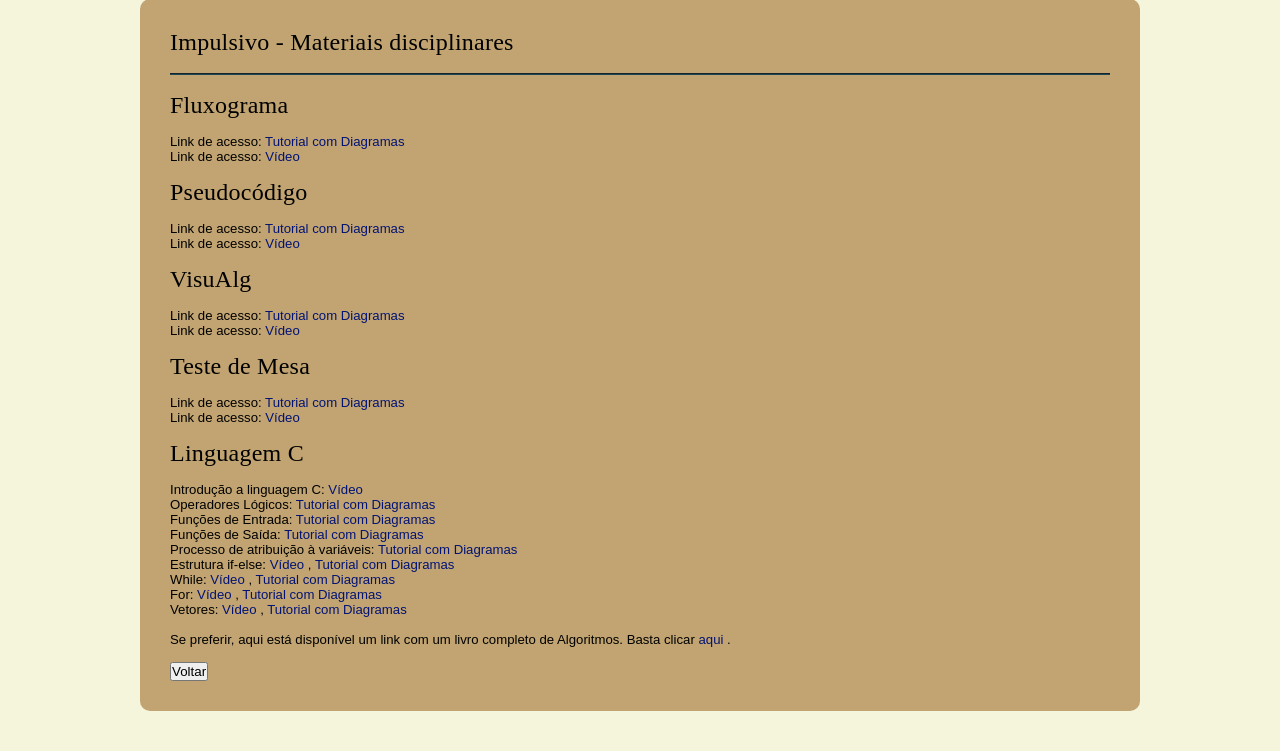
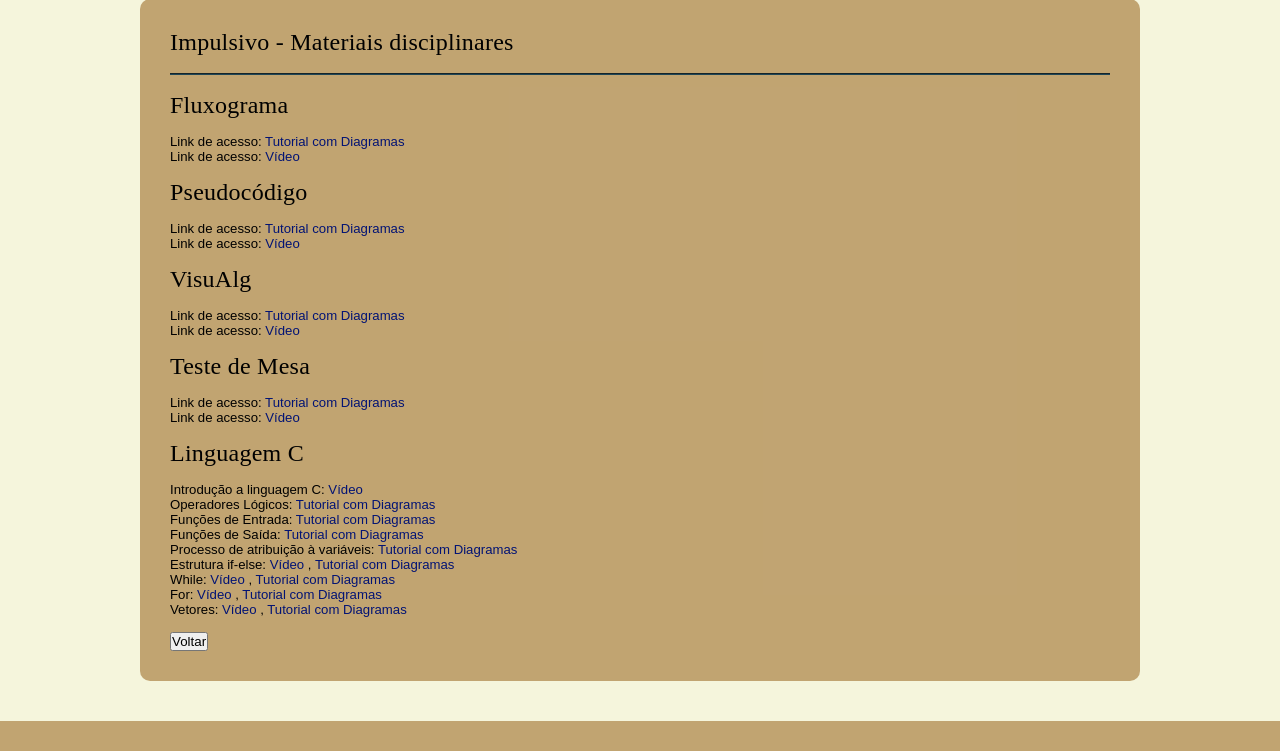
Before and after one commit to mykeoliveira/OPR-V2, a PHP site: page /questionario_estilos/avancado/impulsivo/impulsivo_avancado.php in a window 1280 px wide. Shown: the part 168-919 px from the top of the page. After the commit the page ends 889 px from the top, so only its background shows below. Run offline with PHP 8.4, Linux system fonts and the light colour scheme.

Commit message:
Update impulsivo_avancado.php

```diff
--- a/questionario_estilos/avancado/impulsivo/impulsivo_avancado.php
+++ b/questionario_estilos/avancado/impulsivo/impulsivo_avancado.php
@@ -77,7 +77,6 @@
 				While: <a target="_blank" href="https://www.youtube.com/watch?v=rCFh-tvoXIc"> Vídeo </a>,<a target="_blank" href="http://linguagemc.com.br/o-comando-while-em-c/"> Tutorial com Diagramas </a><br />
 				For: <a target="_blank" href="https://www.youtube.com/watch?v=lRuQ8S-jXcY0"> Vídeo </a>,<a target="_blank" href="http://linguagemc.com.br/a-estrutura-de-repeticao-for-em-c/"> Tutorial com Diagramas </a> <br />
 				Vetores: <a target="_blank" href="https://www.youtube.com/watch?v=saH9wHeo5u0"> Vídeo </a>,<a target="_blank" href="http://linguagemc.com.br/vetores-ou-arrays-em-linguagem-c/"> Tutorial com Diagramas</a><br /><br />
-		    Se preferir, aqui está disponível um link com um livro completo de Algoritmos. Basta clicar <a target="_blank" href="https://docs.google.com/file/d/0ByLDgIKIkMi2MTc0MDJmOWItNTQ1Yy00NTczLWI0OTQtNjA1NDI5YTllYzZm/edit?hl=en"> aqui </a>.<br/><br>
 
 
                          <form>
```
